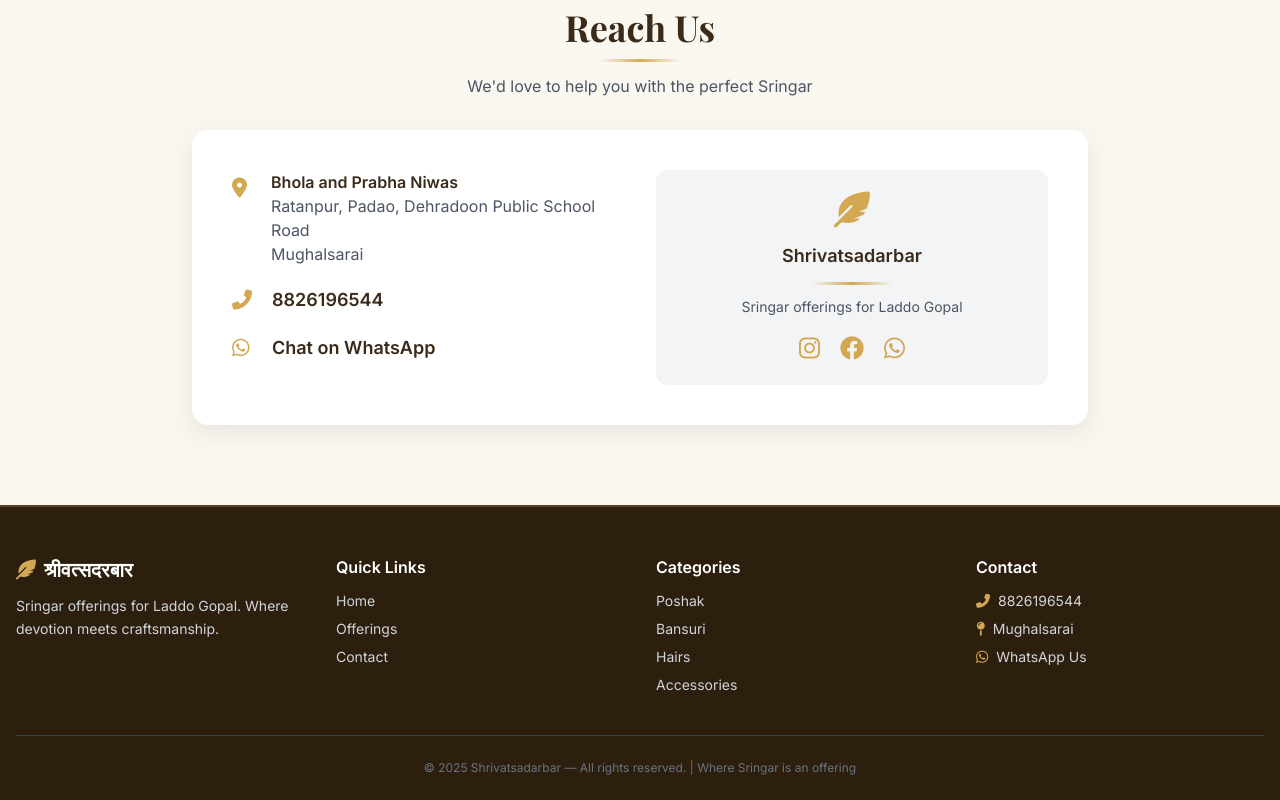
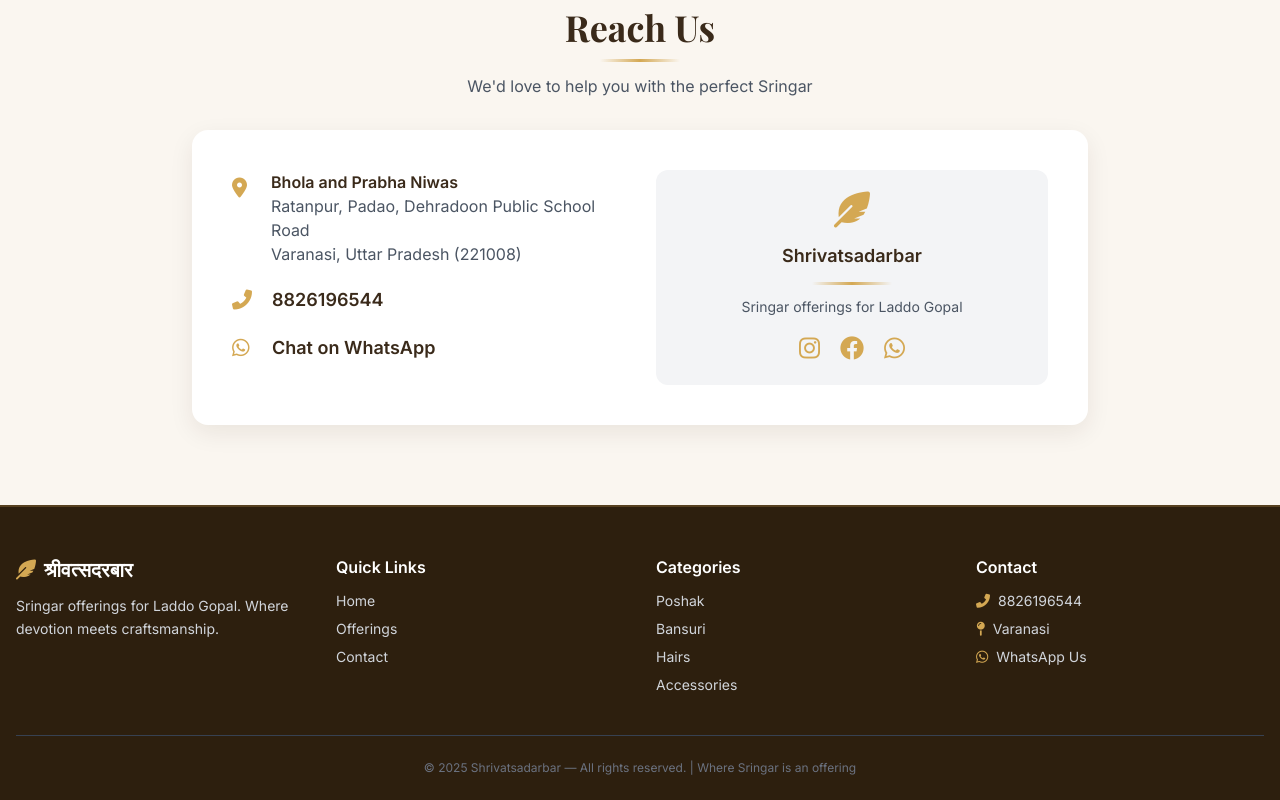
Before and after one commit to choubeyrahul34/shrivatsdarbar, a plain HTML site: page index.html in a window 1280 px wide. Shown: the part 1995-2795 px from the top of the page. Drawn offline with nearby package versions, Linux system fonts and the light colour scheme.

Commit message:
Update location from Mughalsarai to Varanasi

```diff
--- a/index.html
+++ b/index.html
@@ -195,7 +195,7 @@
                                 <div>
                                     <p class="font-semibold text-deep">Bhola and Prabha Niwas</p>
                                     <p class="text-gray-600">Ratanpur, Padao, Dehradoon Public School Road</p>
-                                    <p class="text-gray-600">Mughalsarai</p>
+                                    <p class="text-gray-600">Varanasi, Uttar Pradesh (221008) </p>
                                 </div>
                             </div>
                             <div class="flex items-center gap-4">
@@ -260,7 +260,7 @@
                     <h4 class="font-semibold text-white mb-3">Contact</h4>
                     <ul class="space-y-2 text-sm">
                         <li><i class="fas fa-phone-alt mr-2 text-gold"></i>8826196544</li>
-                        <li><i class="fas fa-map-pin mr-2 text-gold"></i>Mughalsarai</li>
+                        <li><i class="fas fa-map-pin mr-2 text-gold"></i>Varanasi</li>
                         <li><a href="https://wa.me/918826196544" target="_blank" rel="noopener"
                                 class="hover:text-gold transition"><i
                                     class="fab fa-whatsapp mr-2 text-gold"></i>WhatsApp Us</a></li>
```
